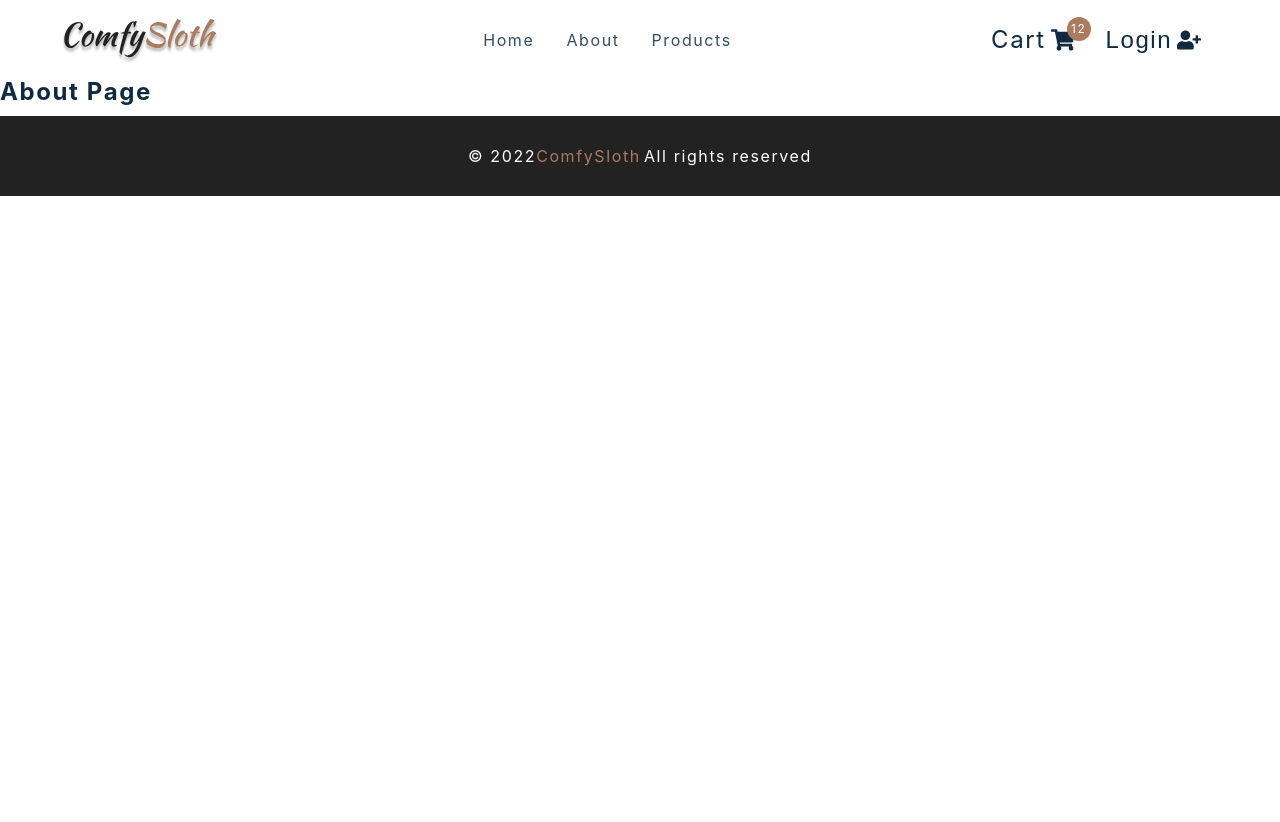
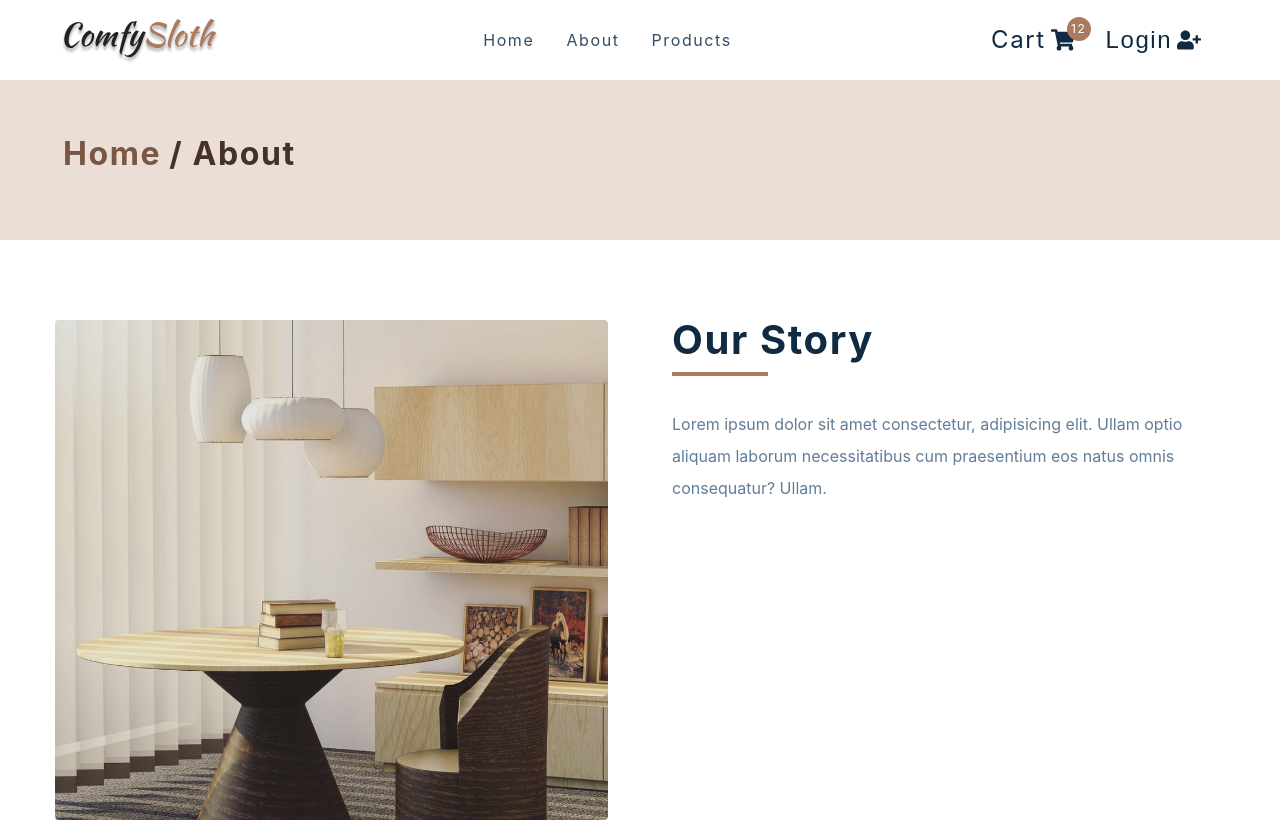
Before and after one commit to tunyanghevond/comfy-slot, a React (Create React App) app: page /about in a window 1280 px wide. Shown: the top 822 px of the page. Before the commit the page ends 800 px from the top, so only its background shows below. Built offline with nearby package versions, Linux system fonts and the light colour scheme; the HTML template or start-up script is replaced by a standard one.

Commit message:
add error,checkout and about pages

```diff
--- a/package.json
+++ b/package.json
@@ -11,11 +11,11 @@
     "@testing-library/user-event": "^12.2.2",
     "axios": "^0.21.1",
     "dotenv": "^8.2.0",
-    "react": "^17.0.1",
-    "react-dom": "^17.0.1",
+    "react": "^16.13.1",
+    "react-dom": "^16.13.1",
+    "react-scripts": "3.4.3",
     "react-icons": "^3.11.0",
     "react-router-dom": "^5.2.0",
-    "react-scripts": "4.0.0",
     "stripe": "^8.130.0",
     "styled-components": "^5.2.1",
     "web-vitals": "^0.2.4"
--- a/src/actions.js
+++ b/src/actions.js
@@ -19,3 +19,6 @@
 export const TOGGLE_CART_ITEM_AMOUNT = 'TOGGLE_CART_ITEM_AMOUNT'
 export const CLEAR_CART = 'CLEAR_CART'
 export const COUNT_CART_TOTALS = 'COUNT_CART_TOTALS'
+ // "react": "^17.0.1",
+    // "react-dom": "^17.0.1",
+    // "react-scripts": "4.0.0",
--- a/src/components/CartButtons.js
+++ b/src/components/CartButtons.js
@@ -7,9 +7,10 @@
 import { useUserContext } from '../context/user_context'
 
 const CartButtons = () => {
+  const { closeSidebar } = useProductsContext()
   return (
     <Wrapper className='cart-btn-wrapper'>
-      <Link to='/cart' className='cart-btn'>
+      <Link to='/cart' className='cart-btn' onClick={closeSidebar}>
         Cart
         <span className='cart-container'>
           <FaShoppingCart />
--- a/src/components/Navbar.js
+++ b/src/components/Navbar.js
@@ -16,7 +16,7 @@
       <div className='nav-center'>
         <div className='nav-header'>
           <Link to='/'>
-            <img src={logo} alt='' />
+            <img src={logo} alt='comfy sloth' />
           </Link>
           <button type='button' className='nav-toggle' onClick={openSidebar}>
             <FaBars />
--- a/src/components/PageHero.js
+++ b/src/components/PageHero.js
@@ -1,8 +1,16 @@
 import React from 'react'
 import styled from 'styled-components'
 import { Link } from 'react-router-dom'
-const PageHero = () => {
-  return <h4>page hero</h4>
+const PageHero = ({ title }) => {
+  return (
+    <Wrapper>
+      <div className='section-center'>
+        <h3>
+          <Link to='/'>Home</Link>/ {title}
+        </h3>
+      </div>
+    </Wrapper>
+  )
 }
 
 const Wrapper = styled.section`
--- a/src/components/Sidebar.js
+++ b/src/components/Sidebar.js
@@ -25,12 +25,16 @@
           {links.map(({ id, text, url }) => {
             return (
               <li key={id}>
-                <Link to={url}>{text}</Link>
+                <Link to={url} onClick={closeSidebar}>
+                  {text}
+                </Link>
               </li>
             )
           })}
           <li>
-            <Link to='/checkout'>checkout</Link>
+            <Link to='/checkout' onClick={closeSidebar}>
+              checkout
+            </Link>
           </li>
         </ul>
         <CartButtons />
--- a/src/context/products_context.js
+++ b/src/context/products_context.js
@@ -1,5 +1,5 @@
 import axios from 'axios'
-import React, { useContext, useEffect, useReducer } from 'react'
+import React, { useContext, useEffect, useReducer, createContext } from 'react'
 import reducer from '../reducers/products_reducer'
 import { products_url as url } from '../utils/constants'
 import {
@@ -17,15 +17,15 @@
   isSidebarOpen: false,
 }
 
-const ProductsContext = React.createContext()
+const ProductsContext = createContext()
 
 export const ProductsProvider = ({ children }) => {
   const [state, dispatch] = useReducer(reducer, initialState)
   const openSidebar = () => {
-    dispatch({ type: 'SIDEBAR_OPEN' })
+    dispatch({ type: SIDEBAR_OPEN })
   }
   const closeSidebar = () => {
-    dispatch({ type: 'SIDEBAR_CLOSE' })
+    dispatch({ type: SIDEBAR_CLOSE })
   }
   return (
     <ProductsContext.Provider value={{ ...state, openSidebar, closeSidebar }}>
--- a/src/pages/AboutPage.js
+++ b/src/pages/AboutPage.js
@@ -4,7 +4,25 @@
 import aboutImg from '../assets/hero-bcg.jpeg'
 
 const AboutPage = () => {
-  return <h4>about page</h4>
+  return (
+    <main>
+      <PageHero title='about' />
+      <Wrapper className='page section section-center'>
+        <img src={aboutImg} alt='about page' />
+        <article>
+          <div className='title'>
+            <h2>our story</h2>
+            <div className='underline'></div>
+          </div>
+          <p>
+            Lorem ipsum dolor sit amet consectetur, adipisicing elit. Ullam
+            optio aliquam laborum necessitatibus cum praesentium eos natus omnis
+            consequatur? Ullam.
+          </p>
+        </article>
+      </Wrapper>
+    </main>
+  )
 }
 
 const Wrapper = styled.section`
--- a/src/pages/CheckoutPage.js
+++ b/src/pages/CheckoutPage.js
@@ -6,7 +6,14 @@
 import { Link } from 'react-router-dom'
 
 const CheckoutPage = () => {
-  return <h4>checkout page</h4>
+  return (
+    <main>
+      <PageHero title='checkout' />
+      <Wrapper className='page'>
+        <h1>checkout here</h1>
+      </Wrapper>
+    </main>
+  )
 }
 const Wrapper = styled.div``
 export default CheckoutPage
--- a/src/pages/ErrorPage.js
+++ b/src/pages/ErrorPage.js
@@ -2,7 +2,17 @@
 import styled from 'styled-components'
 import { Link } from 'react-router-dom'
 const ErrorPage = () => {
-  return <h4>error page</h4>
+  return (
+    <Wrapper className='page-100'>
+      <section>
+        <h1>404</h1>
+        <h3>Sorry, the page you tried cannot be found</h3>
+        <Link to='/' className='btn'>
+          back home
+        </Link>
+      </section>
+    </Wrapper>
+  )
 }
 
 const Wrapper = styled.main`
--- a/src/reducers/products_reducer.js
+++ b/src/reducers/products_reducer.js
@@ -10,10 +10,10 @@
 } from '../actions'
 
 const products_reducer = (state, action) => {
-  if (action.type === 'SIDEBAR_OPEN') {
+  if (action.type === SIDEBAR_OPEN) {
     return { ...state, isSidebarOpen: true }
   }
-  if (action.type === 'SIDEBAR_CLOSE') {
+  if (action.type === SIDEBAR_CLOSE) {
     return { ...state, isSidebarOpen: false }
   }
   return state
```
Also changed, not shown: 1 other file (tests, documents, lock files or other folders).
